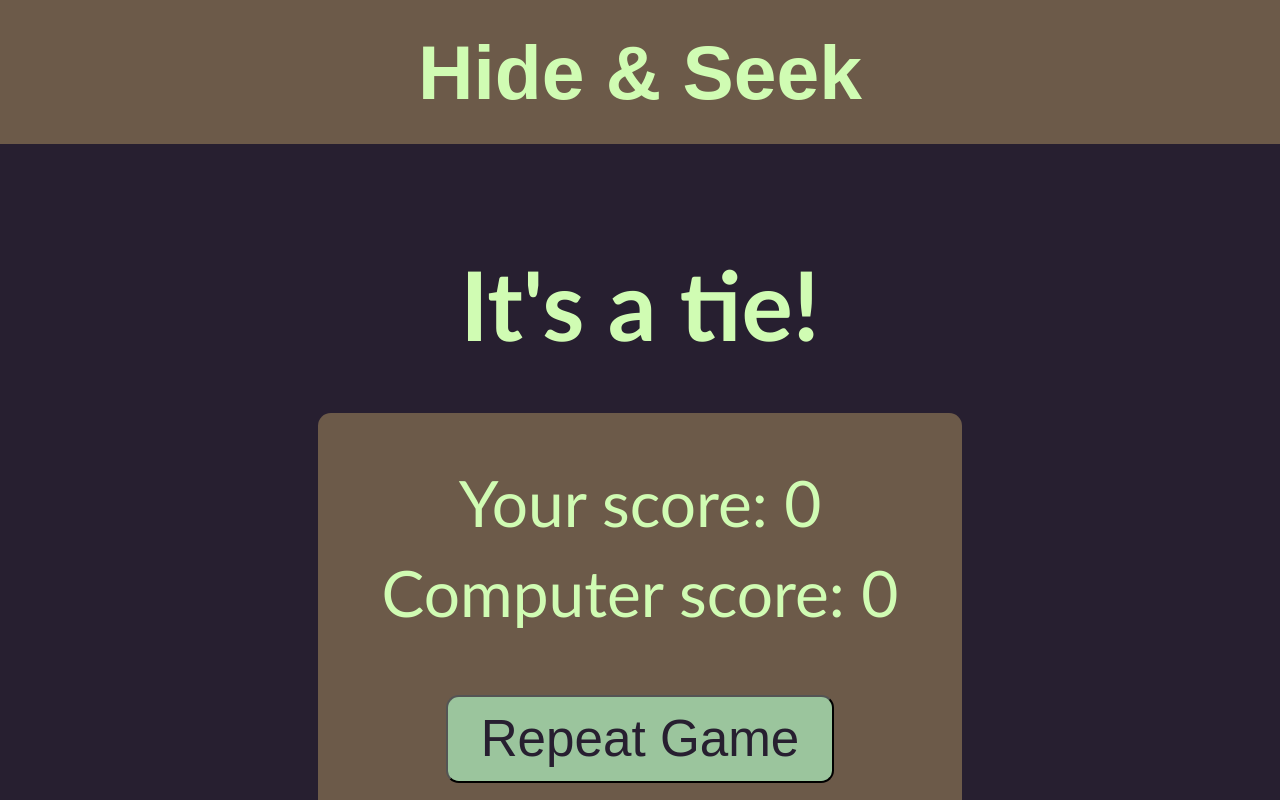
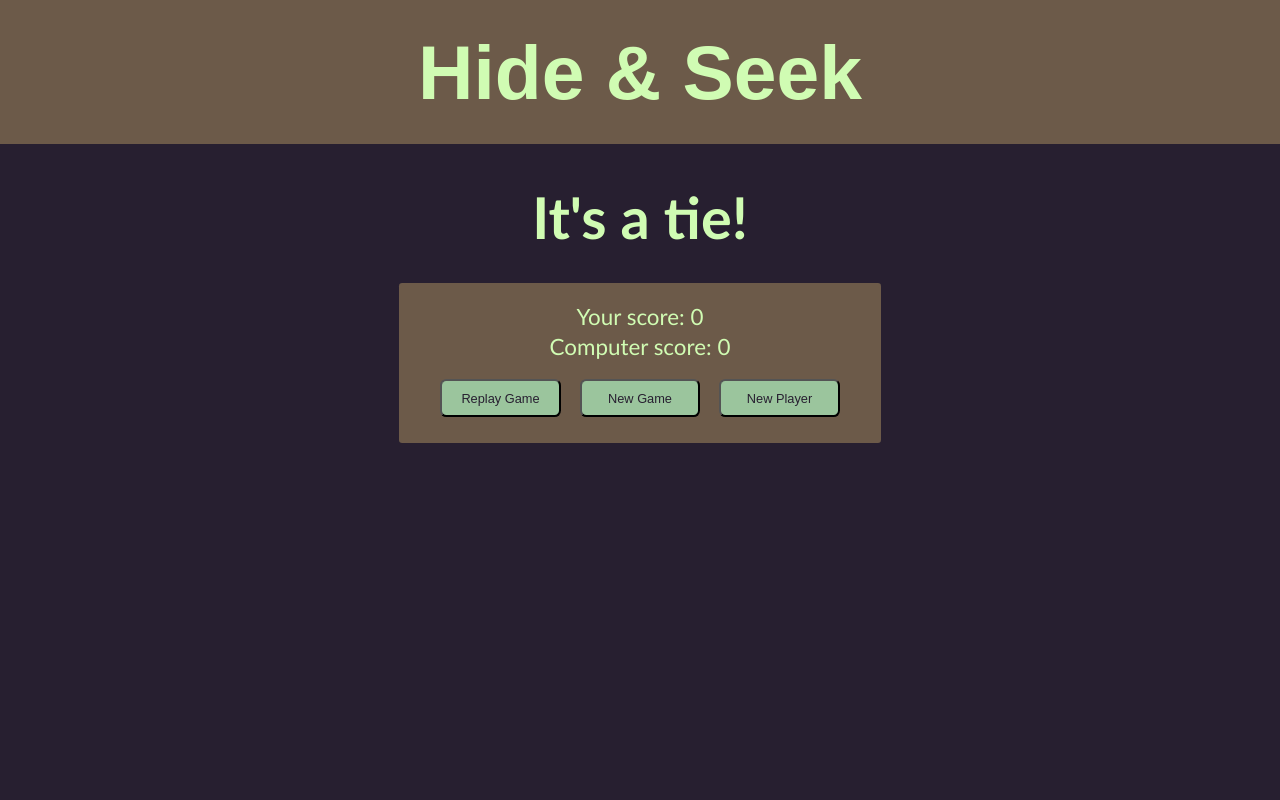
Before and after one commit to franco-ortega/hide-and-seek, a React (Create React App) app: page /results in a window 1280 px wide. Shown: the top 800 px of the page. Built offline with nearby package versions, Linux system fonts and the light colour scheme.

Commit message:
update styling on Results - tablet and desktop views

```diff
--- a/src/components/Results/Results.jsx
+++ b/src/components/Results/Results.jsx
@@ -48,7 +48,7 @@ const Results = ({
           <span>Computer score: {computerScore}</span>
         </p>
         <p>
-          <button onClick={onPlayAgainClick}>Repeat Game</button>
+          <button onClick={onPlayAgainClick}>Replay Game</button>
           <button onClick={onNewGameClick}>New Game</button>
           <button onClick={onNewPlayerClick}>New Player</button>
         </p>
--- a/src/components/Results/Results.module.scss
+++ b/src/components/Results/Results.module.scss
@@ -51,4 +51,87 @@
             }
         }
     }
+
+    @include screen-size(tablet-portrait) {
+        height: $main-height-tablet;
+        font-size: 4vw;
+
+        section {
+            gap: 4vw;
+
+            p {
+                gap: .5vw;
+            }
+
+            p + p {
+                gap: 3vw;
+
+                button {
+                    padding: .75vw;
+                    font-size: 3.25vw;
+                }
+            }
+        }
+    }
+
+    @include screen-size(desktop-small) {
+        height: $main-height-desktop-small;
+        padding: 3vw;
+        font-size: 3vw;
+
+        section {
+            border-radius: .5vw;
+            width: 60%;
+            gap: 3vw;
+
+            p {
+                // gap: .25vw;
+            }
+
+            p + p {
+                flex-direction: row;
+                gap: 2vw;
+
+                button {
+                    width: 30%;
+                    padding: .75vw;
+                    font-size: 1.75vw;
+                }
+            }
+        }
+    }
+
+    @include screen-size(desktop) {
+        height: $main-height-desktop;
+        // padding: 3vw;
+        font-size: 1.75vw;
+        gap: 2.5vw;
+
+        h2 {
+            font-size: 4.5vw;
+        }
+
+        section {
+            border-radius: .25vw;
+            width: 40%;
+            padding: 1.5vw 0 2vw 0vw;
+            gap: 1.5vw;
+
+            p {
+                gap: .25vw;
+            }
+
+            p + p {
+                gap: 1.5vw;
+                justify-content: center;
+
+                button {
+                    border-radius: .5vw;
+                    width: 25%;
+                    padding: .75vw;
+                    font-size: 1vw;
+                }
+            }
+        }
+    }
 }
--- a/src/components/Welcome/Welcome.module.scss
+++ b/src/components/Welcome/Welcome.module.scss
@@ -74,7 +74,6 @@
 
     @include screen-size(tablet-portrait) {
         height: $main-height-tablet;
-        // padding: 10vw;
         font-size: 4vw;
 
         section {
```
